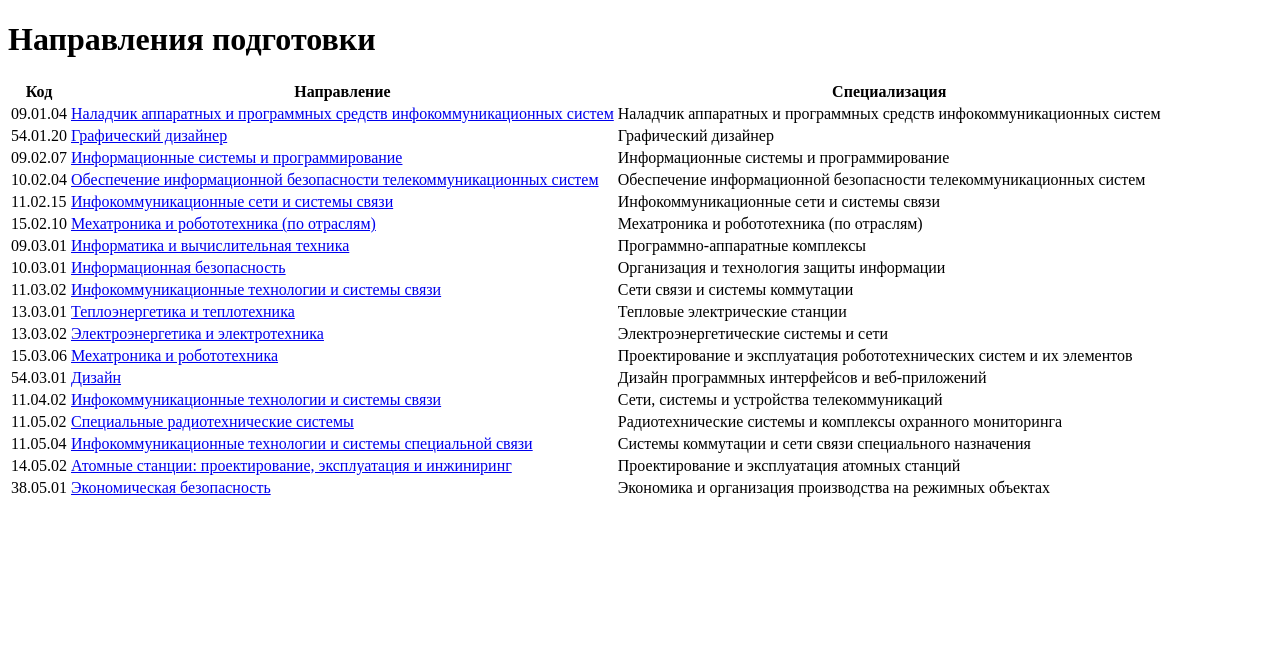
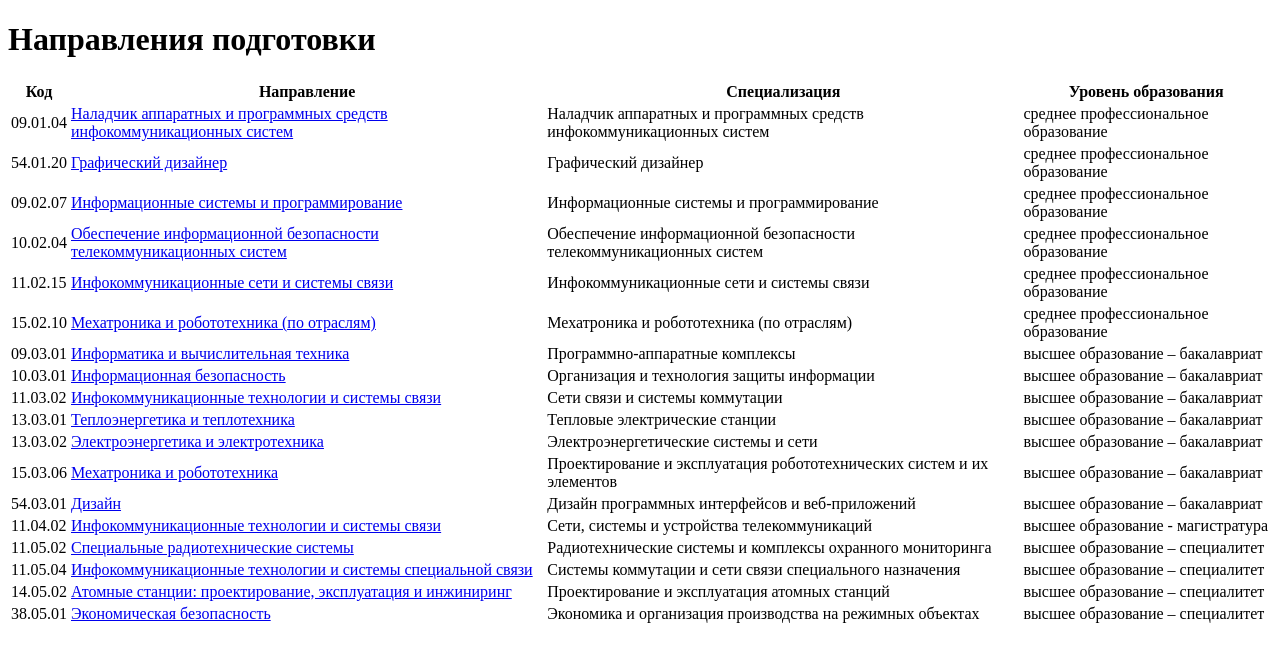
Before and after one commit to softarius/svelte0, a SvelteKit app: page /schola/np in a window 1280 px wide. Shown: the top 662 px of the page. Built offline with nearby package versions, Linux system fonts and the light colour scheme.

Commit message:
Колонки

```diff
--- a/src/routes/schola/np/+page.svelte
+++ b/src/routes/schola/np/+page.svelte
@@ -9,6 +9,7 @@
 		<td>{item.code}</td>
 		<td><a href="/schola/np/{item.code}">{item.name}</a></td>
 		<td>{item.profile}</td>
+		<td>{item.edu_level}</td>
 	</tr>
 {/snippet}
 
@@ -18,6 +19,7 @@
 			<th>Код</th>
 			<th>Направление</th>
 			<th>Специализация</th>
+			<th>Уровень образования</th>
 		</tr>
 	</thead>
 	<tbody>
```
